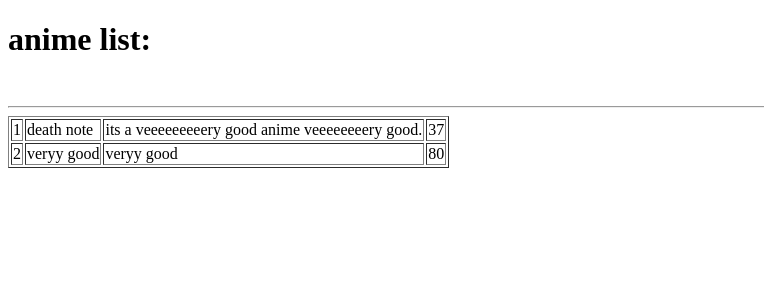
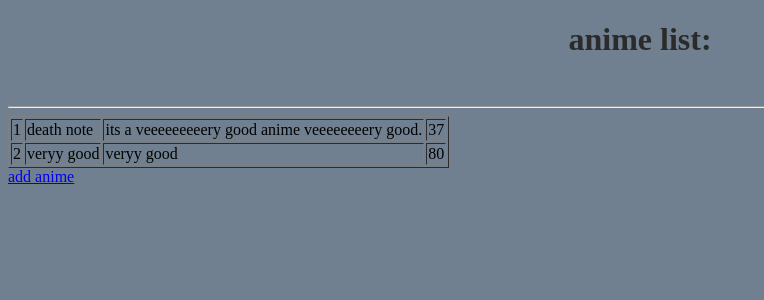
Before and after one commit to soheildeb/anime_list, a Django app: page / in a window 1280 px wide. Shown: the top 300 px of the page, without its empty margins (0-764 px from the left). Run offline with Django 4.2, Linux system fonts and the light colour scheme; data comes from the database, SQL or seed files in the repository; both versions use the stored data as it was after the commit.

Commit message:
add record page. (urls and views changed and add.html created.)

```diff
--- a/animeworld/list/templates/index.html
+++ b/animeworld/list/templates/index.html
@@ -3,8 +3,8 @@
         <head>
                 <title>anime list</title>
         </head>
-        <body>
-                <h1>anime list:</h1> <br> <hr>
+        <body style="background-color:slategrey">
+                <h1 style="text-align: center; color: rgb(43, 43, 43);" >anime list:</h1> <br> <hr>
                 <table border="1">
                         {% for x in list %}
                         <tr>
@@ -15,5 +15,6 @@
                         </tr>
                         {% endfor %}
                 </table>
+                <a href="add/">add anime</a>
         </body>
 </html>
--- a/animeworld/list/urls.py
+++ b/animeworld/list/urls.py
@@ -3,4 +3,6 @@
 
 urlpatterns = [
         path('',views.index,name='index'),
+        path('add/',views.add,name="add"),
+        path('add/addrecord/',views.addrecord,name='addrecord'),
 ]
--- a/animeworld/list/views.py
+++ b/animeworld/list/views.py
@@ -1,7 +1,8 @@
 from django.shortcuts import render
 from django.template import loader
 from .models import Anime
-from django.http import HttpResponse
+from django.urls import reverse
+from django.http import HttpResponse,HttpResponseRedirect
 
 def index(request):
         template = loader.get_template('index.html')
@@ -11,3 +12,19 @@
         }
 
         return HttpResponse(template.render(context,request))
+
+def add(request):
+        template = loader.get_template('add.html')
+        return HttpResponse(template.render({},request))
+
+def addrecord(request):
+        x = request.POST['description']
+        y = request.POST['description']
+        z = request.POST['episodes']
+        anime = Anime(
+                name=x,
+                description=y,
+                episodes=z,
+        )
+        anime.save()
+        return HttpResponseRedirect(reverse('index'))
```
Also changed, not shown: animeworld/list/templates/add.html (added, +23 -0 lines), animeworld/db.sqlite3.
